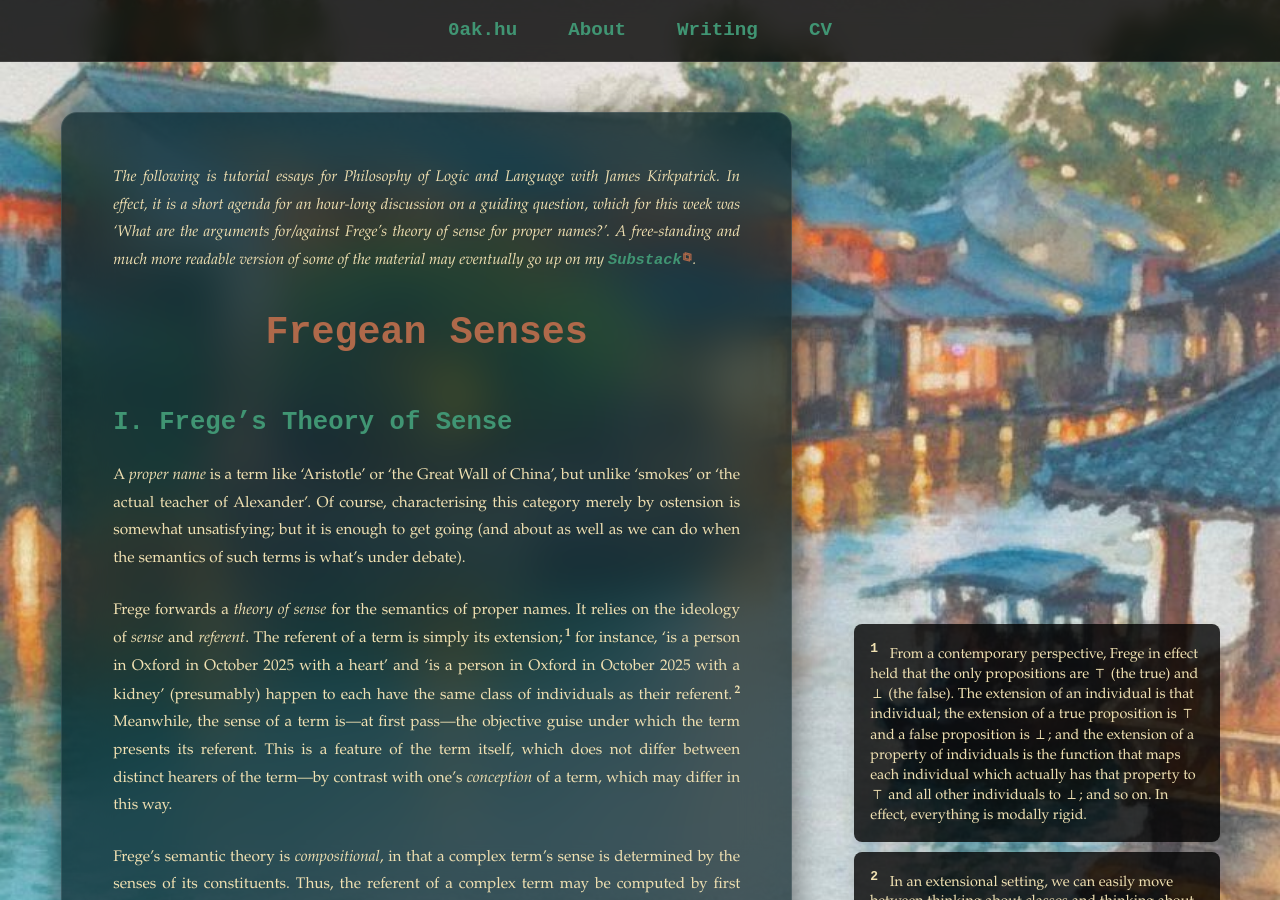
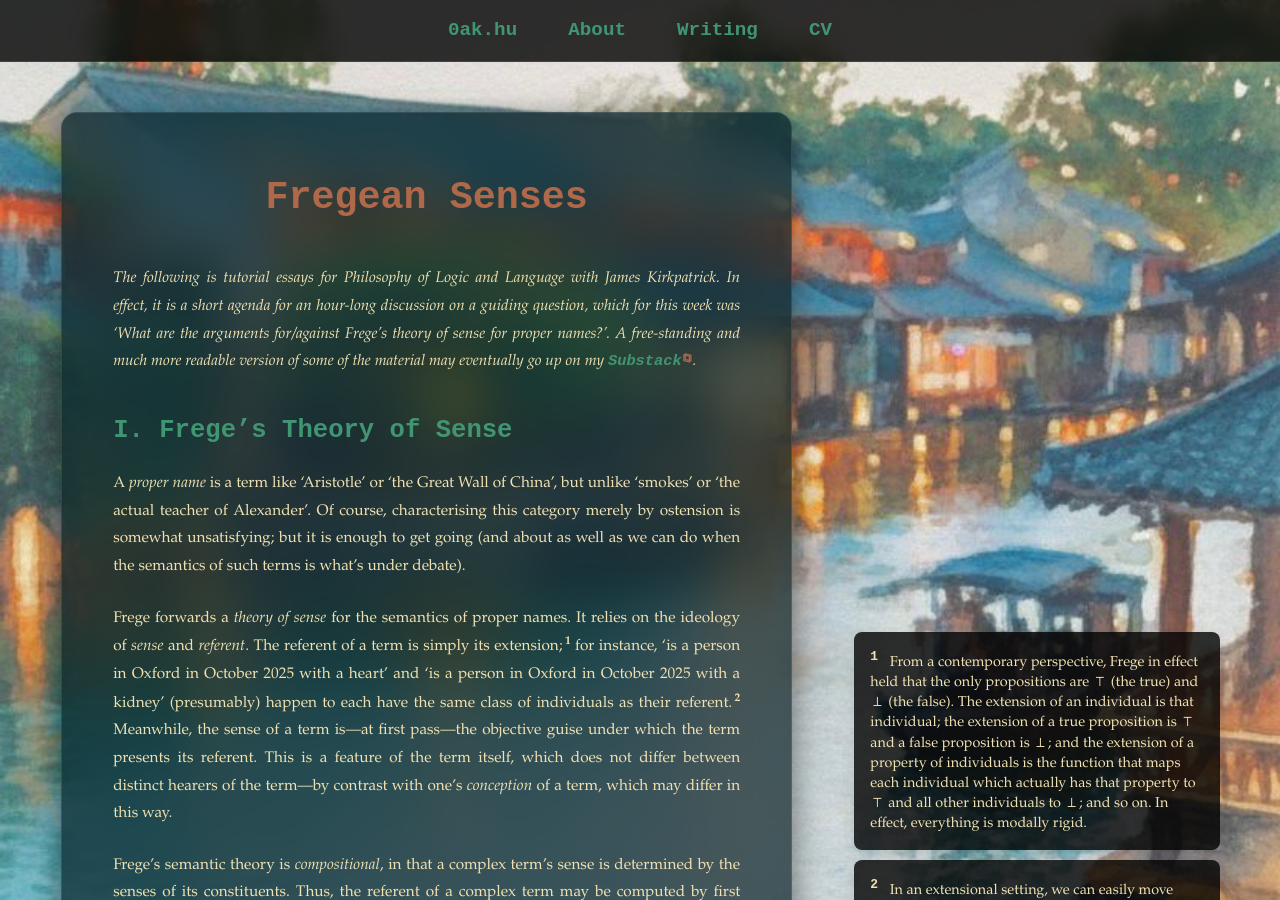
Before and after one commit to oak-hu/oak-hu.github.io, a Jekyll site: the page built from writing/fregean-senses.md, in a window 1280 px wide and 900 px high. Built offline with Jekyll 4.4.1, drawn with Linux system fonts in a browser that asks for light colours; some web fonts are replaced.

```diff
--- a/writing/fregean-senses.md
+++ b/writing/fregean-senses.md
@@ -4,9 +4,10 @@ title: "Fregean Senses"
 date: 2025-11-14
 tag: "Philosophy of Language (Week 1)"
 ---
-_The following is tutorial essays for Philosophy of Logic and Language with James Kirkpatrick. In effect, it is a short agenda for an hour-long discussion on a guiding question, which for this week was ‘What are the arguments for/against Frege’s theory of sense for proper names?’. A free-standing and much more readable version of some of the material may eventually go up on my [Substack](https://offhandquibbles.substack.com/)._
 
 # Fregean Senses
+
+_The following is tutorial essays for Philosophy of Logic and Language with James Kirkpatrick. In effect, it is a short agenda for an hour-long discussion on a guiding question, which for this week was ‘What are the arguments for/against Frege’s theory of sense for proper names?’. A free-standing and much more readable version of some of the material may eventually go up on my [Substack](https://offhandquibbles.substack.com/)._
 
 ## I. Frege's Theory of Sense
 
```
